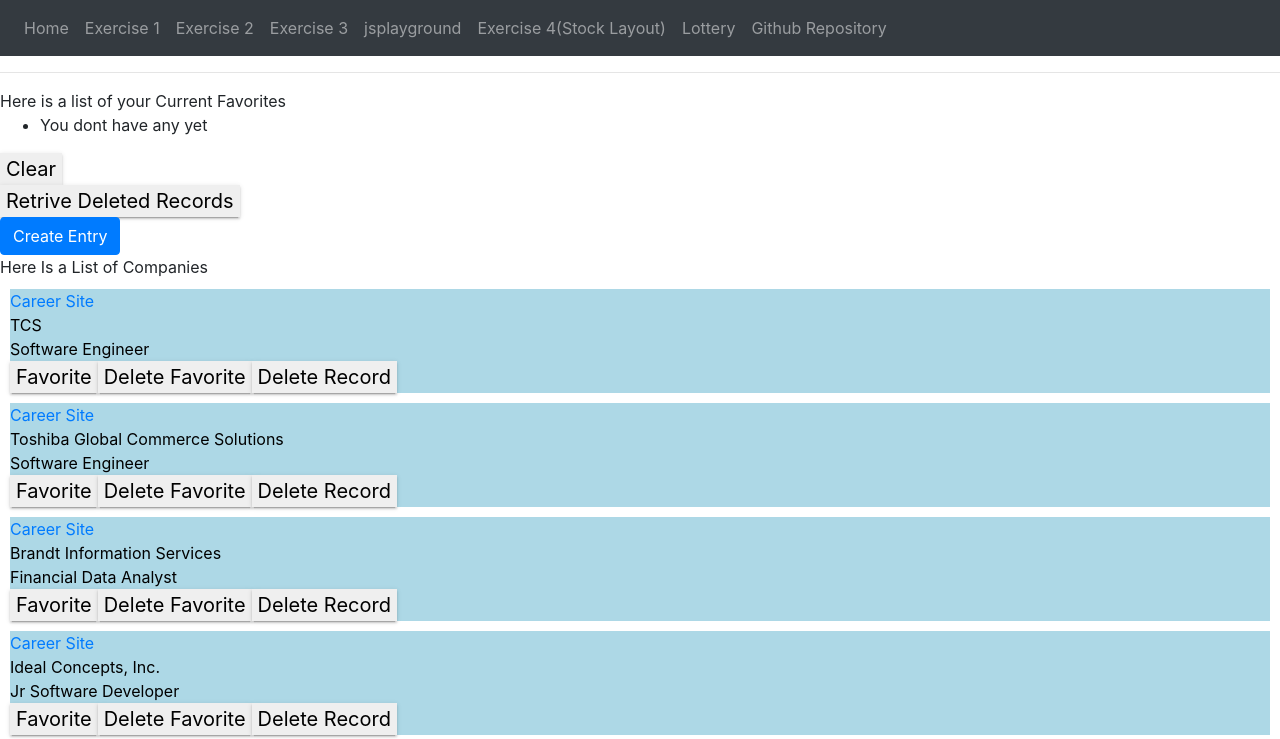
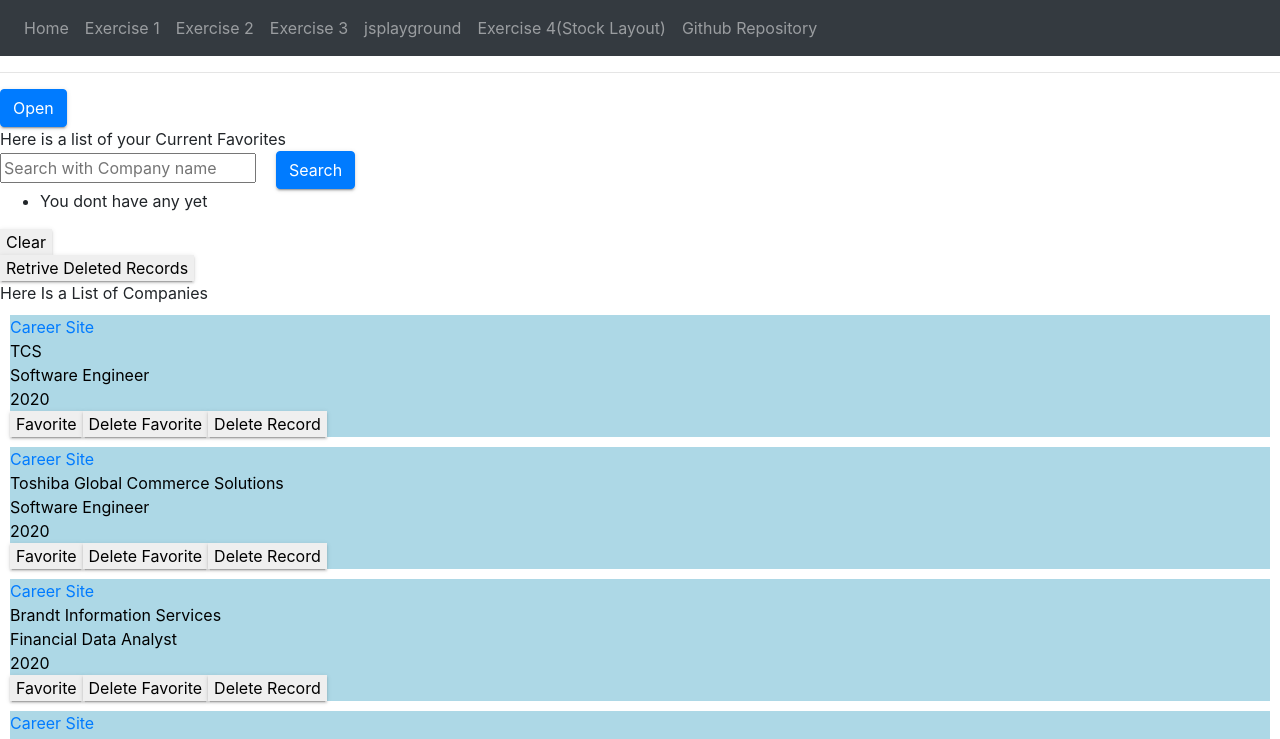
Before and after one commit to kxc3244/playground, a React (Create React App) app: page /jsplayground in a window 1280 px wide. Shown: the top 739 px of the page. Built offline with nearby package versions, Linux system fonts and the light colour scheme.

Commit message:
Search and checkbox

```diff
--- a/package.json
+++ b/package.json
@@ -3,9 +3,11 @@
   "version": "0.1.0",
   "private": true,
   "dependencies": {
+    "@material-ui/core": "^4.11.3",
     "@testing-library/jest-dom": "^5.11.9",
     "@testing-library/react": "^11.2.5",
     "@testing-library/user-event": "^12.7.1",
+    "bootstrap": "^4.6.0",
     "node-sass": "^5.0.0",
     "prop-types": "^15.7.2",
     "react": "^17.0.1",
@@ -13,6 +15,7 @@
     "react-router-dom": "^5.2.0",
     "react-scripts": "4.0.2",
     "react-tooltip": "^4.2.14",
+    "reactstrap": "^8.9.0",
     "uuid": "^8.3.2",
     "web-vitals": "^1.1.0"
   },
--- a/src/App.js
+++ b/src/App.js
@@ -24,7 +24,7 @@
             <li><Link to={'/replicate_code'} className="nav-link">Exercise 3</Link></li>
             <li><Link to={'/jsplayground'} className="nav-link">jsplayground</Link></li>
             <li><Link to={'/exercise_4'} className="nav-link">Exercise 4(Stock Layout)</Link></li>
-            <li><Link to={'/lottery'} className="nav-link">Lottery</Link></li>
+            {/* <li><Link to={'/lottery'} className="nav-link">Lottery</Link></li>  */}
 
             <li>
             <a href="https://www.github.com/kxc3244/playground" target="_blank" className="nav-link">
--- a/src/Javascript_play.js
+++ b/src/Javascript_play.js
@@ -5,6 +5,13 @@
 import { BrowserRouter as Router, Switch, Route, Link, BrowserRouter, NavLink } from 'react-router-dom';
 import Form from './components/Form/Form'
 import Home from './Home.js';
+import Modal from './Modal';
+import './bootcamp.scss'
+import CardDetails from './components/CardDetails/CardDetails'
+import {Button} from 'reactstrap'
+import Checkbox from '@material-ui/core/Checkbox';
+
+
 
 
 
@@ -366,6 +373,12 @@
       const [jobTitle,setJobTitle] =useState("");
       const [specialization,setSpecialization] =useState("");
       const [universityName,setUniversityName] =useState("");
+      const [isModelOpen,setIsModalOpen]=useState(false)
+      const [viewCurrentRecord,setViewCurrentRecord]=useState({})
+      const [searchText,setSearchText]=useState("")
+      const [searchInvoked,setSearchInvoked]=useState(false)
+      const [filteredData,setFilteredData]=useState([])
+      const [graduationYearFilter,setGraduationYearFilter]=useState({})
 
 
 
@@ -447,17 +460,98 @@
       },[])
 
 
+      function handleOnClickCard(id){
+         console.log("ONCLICK WAS CLICKED")
+         let entry =data.filter(i=>i.id === id)
+         console.log(entry,'filteredEntry');
+         setViewCurrentRecord(entry[0])
+         setIsModalOpen(true)
+      }
 
-            const givenData = data.map((item)=>{
-               const {Employer,Career_Url,Job_Title,id} =item;
+
+
+            // const givenData = data.map((item)=>{
+            //    const {Employer,Career_Url,Job_Title,id} =item;
+            //    EmployerMap.set(id,Employer)
+
+
+
+            //    return(
+
+            //    <div className="clickCard" onClick={()=>handleOnClickCard(id)}>
+            //       <Card EmployerMap={EmployerMap} Career_Url={Career_Url}
+            //       Job_Title={Job_Title} id={id} key ={id} fav={fav} setFav={setFav} deleteCard={deleteCard}/>
+
+            //    </div>
+            //    )
+
+
+            // })
+
+            const univName =filterLogic().map((i,idx,arr)=>{
+               const {Employer,Career_Url,Job_Title,id,Graduation_Year} =i;
                EmployerMap.set(id,Employer)
 
-               return(
-               <Card EmployerMap={EmployerMap} Career_Url={Career_Url} Job_Title={Job_Title} id={id} key ={id} fav={fav} setFav={setFav} deleteCard={deleteCard}/>
-               )
 
+               return (
+                   <div className='clickCard' onClick={()=>handleOnClickCard(id)}>
+                   <Card
+                  EmployerMap={EmployerMap} Career_Url={Career_Url}
+                        Job_Title={Job_Title} id={id} key ={id} fav={fav} setFav={setFav} deleteCard={deleteCard}
+                        Graduation_Year= {Graduation_Year}
+                   />
+                   </div>
+                   )
 
-            })
+               })
+
+            function handleClear(){
+               setSearchText("")
+               setSearchInvoked(false)
+               }
+
+               function handleSearch () {
+                   if(searchText.length ===0){
+                       setSearchInvoked(false)
+                   }
+                   else {
+                       setSearchInvoked(true)
+                   }
+
+                   let copyData =[...data]
+                       copyData = copyData.filter(i=>{
+                       return i.Employer.toLowerCase().includes(searchText.toLowerCase())
+                      })
+                      console.log(copyData,'copyData');
+                   if(setSearchInvoked){
+                      setFilteredData(copyData)
+                   }
+
+               }
+
+               function getGraduationYear(){
+
+                  return  Object.entries(graduationYearFilter).map(j=>{
+                      return  <span style={{display:'inlineFlex'}}>
+                     <label>{j[0]}</label>
+                     <Checkbox
+                        checked={j[1]}
+                        onChange={()=>handleGraduationDateOnChange(j[0])}
+                        inputProps={{ 'aria-label': 'primary checkbox' }}
+                      />
+                      </span>
+                   })
+
+                }
+
+                function handleGraduationDateOnChange(year){
+
+                  let copyObj= {...graduationYearFilter}
+                  copyObj[year]=!copyObj[year]
+               console.log(copyObj,'copyObj');
+               setGraduationYearFilter(copyObj)
+
+              }
 
 
 
@@ -480,13 +574,92 @@
 
             // console.log(getNthFib(6))
 
+            function filterLogic () {
+               if(searchInvoked){
+                   // return filteredData
+                  const filterByYear= filteredData.filter((i)=>{
+                const gradYear = i.Graduation_Year
+               return graduationYearFilter[gradYear]
+                  })
+                  return filterByYear
+               }
+                   return data
+               }
+
+            useEffect(()=>{
+               let getyears=filteredData.map(i=>i.Graduation_Year)
+               let unique = [...new Set(getyears)];
+
+               let obj={}
+           unique.forEach(l=>{
+                 obj[l]=true
+            })
+             setGraduationYearFilter(obj)
+
+           },[searchInvoked])
+
+
+
 
 
 
 
        return (
           <div>
+
+             {/* <Modal startButtonLabel ="Open" title="My Modal Title" body="I am having fun" startButtonColor="danger"
+             actionButtonlabel="Submit" actionButtonColor="danger" handleSubmit={handleSubmit}>
+
+             <Form
+                   careerUrl = {careerUrl}
+                   setCareerUrl={ setCareerUrl}
+                   employer = {employer}
+                   setEmployer ={setEmployer}
+                   graduationYear = {graduationYear}
+                   setGraduationYear = {setGraduationYear}
+                   jobStartDate = {jobStartDate}
+                   setJobStartDate = {setJobStartDate}
+                   jobTitle = {jobTitle}
+                   setJobTitle = {setJobTitle}
+                   specialization ={ specialization}
+                   setSpecialization = {setSpecialization}
+                   universityName ={ universityName}
+                   setUniversityName = {setUniversityName}
+                   handleSubmit={handleSubmit}/>
+             </Modal> */}
+
+
+               <Modal
+               buttonLabel="Open"
+               title="Please enter the form "
+               handleSubmit={handleSubmit}
+               isModalOpen={isModelOpen}
+               setIsModalOpen={setIsModalOpen}
+               cta_primary = "Enter"
+               cta_secondary ="Okay"
+               >
+               <CardDetails
+               Employer={viewCurrentRecord.Employer}
+               careerUrl={viewCurrentRecord.Career_Url}
+               Job_Title={viewCurrentRecord.Job_Title}
+               Job_Start_Date={viewCurrentRecord.Job_Start_Date}
+               Specialization={viewCurrentRecord.Specialization}
+               University_Name={viewCurrentRecord.University_Name}
+
+               />
+               </Modal>
              Here is a list of your Current Favorites
+             <div>
+            <input placeholder='Search with Company name'  value={searchText} onChange={(e)=>setSearchText(e.target.value)}/>
+            <span style={{marginLeft:'20px'}}><Button disabled={searchInvoked} onClick={()=>handleSearch()} color="primary">Search</Button></span>
+            {searchInvoked && <span style={{marginLeft:'20px'}}>
+               <Button onClick={()=>handleClear()} color="primary">Clear</Button>
+               {getGraduationYear()}
+
+            </span>
+
+            }
+            </div>
              <div>
                 <ul>
                 {fav.map((i)=>{
@@ -506,7 +679,7 @@
                 </div>
                 <div>
                    {/* <button onClick={()=>createEntry()}>Create Entry</button> */}
-                   <Link to={{
+                   {/* <Link to={{
                       pathname: "/form",
                       state: {
                         careerUrl : {careerUrl},
@@ -525,7 +698,9 @@
                         setUniversityName: {setUniversityName},
                         handleSubmit :{handleSubmit}
                       }
-                   }} className="btn btn-primary">Create Entry</Link>
+                   }} className="btn btn-primary">Create Entry</Link> */}
+
+
 
                    {/* <Form
                    careerUrl = {careerUrl}
@@ -546,7 +721,7 @@
                 </div>
             Here Is a List of Companies
             <div>
-               {givenData}
+               {univName}
             </div>
           </div>
        )
--- /dev/null
+++ b/src/Modal.js
@@ -0,0 +1,53 @@
+import React, { useState } from 'react';
+import { Button, Modal, ModalHeader, ModalBody, ModalFooter } from 'reactstrap';
+import PropTypes from 'prop-types'; // ES6
+
+
+const ModalExample = (props) => {
+  const {
+    buttonLabel,
+    className,
+    title,
+    buttonColor,
+    cta_primary,
+    cta_secondary,
+    children,
+    handleFormSubmit,
+    isModalOpen,
+    setIsModalOpen
+
+  } = props;
+
+//   const [modal, setModal] = useState(false);
+
+  const toggle = () => setIsModalOpen(!isModalOpen);
+
+  return (
+    <div>
+      <Button color={buttonColor} onClick={toggle}>{buttonLabel}</Button>
+      <Modal isOpen={isModalOpen} toggle={toggle} className={className}>
+        <ModalHeader toggle={toggle}>{title}</ModalHeader>
+        <ModalBody>
+            {children}
+        </ModalBody>
+        <ModalFooter>
+          <Button color="primary" onClick={handleFormSubmit}>{cta_primary}</Button>{' '}
+          <Button color="secondary" onClick={toggle}>{cta_secondary}</Button>
+        </ModalFooter>
+      </Modal>
+    </div>
+  );
+}
+
+export default ModalExample;
+
+ModalExample.defaultProps = {
+    buttonColor: 'primary',
+    cta_primary:"Enter",
+    cta_secondary:"Cancel"
+  };
+
+ModalExample.propTypes = {
+title:PropTypes.string.isRequired,
+buttonColor:PropTypes.string,
+}
--- a/src/bootcamp.scss
+++ b/src/bootcamp.scss
@@ -59,3 +59,8 @@
     margin: 10px
 
 }
+
+.clickCard:hover{
+
+    border: 2px solid red;
+}
--- a/src/components/Card/Card.js
+++ b/src/components/Card/Card.js
@@ -5,7 +5,7 @@
 import PropTypes from 'prop-types'
 import '../../bootcamp.scss'
 
-function Card({EmployerMap,Career_Url,Job_Title,id,fav,setFav,deleteCard}){
+function Card({EmployerMap,Career_Url,Job_Title,id,fav,setFav,deleteCard,Graduation_Year}){
 
 
     // console.log(id);
@@ -51,6 +51,7 @@
                             <div><Url url={Career_Url} text={'Career Site'} styleClass={'link'}/></div>
                             <div>{EmployerMap.get(id)}</div>
                             <div>{Job_Title}</div>
+                            <div>{Graduation_Year}</div>
                             <button onClick={(e)=>handleFavClick({EmployerMap,id,e,setTheme})}>Favorite</button>
                             <button onClick={(e)=>handleDeleteFav({EmployerMap,id,e,setTheme})}>Delete Favorite</button>
                             <button onClick={()=>deleteCard(id)}>Delete Record</button>
--- /dev/null
+++ b/src/components/CardDetails/CardDetails.js
@@ -0,0 +1,45 @@
+import React , {useState} from 'react';
+import './cardDetails.scss';
+import Url from '../Url/index';
+import PropTypes from 'prop-types'; // ES6
+
+
+
+function CardDetails({Employer, careerUrl, Job_Title, Job_Start_Date,setFav,Specialization,
+   fav,Id,deleteRecord,University_Name})
+
+   {
+
+
+
+ return (
+    <div>
+     {/* <Url
+     careerUrl={careerUrl}
+     mystyle="new-style"
+     >
+    Click Here
+     </Url>     */}
+    <div><Url url={careerUrl} text={'Career Site'} styleClass={'link'}/></div>
+    <div> {Employer}</div>
+    <div>{Job_Title}</div>
+    <div>{Job_Start_Date}</div>
+    <div>{Specialization}</div>
+    <div>{University_Name}</div>
+    <div>{Job_Title}</div>
+    {/* <button onClick={(e)=>handleFavoriteClick(e,Id)}>Favorite</button>
+    <button onClick={(e)=>handleUnFavoriteClick(e,Id)}>Unfavorite</button>
+    <button onClick={()=>deleteRecord(Id)}>Delete Record</button> */}
+
+
+    </div>)
+}
+
+export default CardDetails
+
+CardDetails.propTypes = {
+Employer:PropTypes.string.isRequired,
+careerUrl:PropTypes.string,
+Job_Title:PropTypes.string,
+
+}
--- /dev/null
+++ b/src/components/CardDetails/cardDetails.scss
@@ -0,0 +1,12 @@
+.card-container {
+    margin:10px;
+    padding:10px;
+    background-color: lightblue;
+
+    }
+    .card-container-fav {
+    margin:10px;
+    padding:10px;
+    background-color: lightgreen;
+
+    }
--- a/src/components/Form/Form.js
+++ b/src/components/Form/Form.js
@@ -1,25 +1,26 @@
 import ReactDOM from 'react-dom';
 import React, { useState, Component, useEffect } from 'react';
+import {Button} from 'reactstrap'
 
 
 
 
-function Form() {
-    // {careerUrl,
-    //     setCareerUrl,
-    //     employer,
-    //     setEmployer,
-    //     graduationYear,
-    //     setGraduationYear,
-    //     jobStartDate,
-    //     setJobStartDate,
-    //     jobTitle,
-    //     setJobTitle,
-    //     specialization,
-    //     setSpecialization,
-    //     universityName,
-    //     setUniversityName,
-    //     handleSubmit}
+function Form({careerUrl,
+    setCareerUrl,
+    employer,
+    setEmployer,
+    graduationYear,
+    setGraduationYear,
+    jobStartDate,
+    setJobStartDate,
+    jobTitle,
+    setJobTitle,
+    specialization,
+    setSpecialization,
+    universityName,
+    setUniversityName,
+    handleSubmit}) {
+
     // const [careerUrl,setCareerUrl] =useState("");
     // const [employer,setEmployer] =useState("");
     // const [graduationYear,setGraduationYear] =useState("");
@@ -33,21 +34,21 @@
 
     // useEffect(()=>{
 
-        const {careerUrl,
-                setCareerUrl,
-                employer,
-                setEmployer,
-                graduationYear,
-                setGraduationYear,
-                jobStartDate,
-                setJobStartDate,
-                jobTitle,
-                setJobTitle,
-                specialization,
-                setSpecialization,
-                universityName,
-                setUniversityName,
-                handleSubmit} = this.props.location.state;
+        // const {careerUrl,
+        //         setCareerUrl,
+        //         employer,
+        //         setEmployer,
+        //         graduationYear,
+        //         setGraduationYear,
+        //         jobStartDate,
+        //         setJobStartDate,
+        //         jobTitle,
+        //         setJobTitle,
+        //         specialization,
+        //         setSpecialization,
+        //         universityName,
+        //         setUniversityName,
+        //         handleSubmit} = this.props.location.state;
     // })
     // }
 
@@ -91,7 +92,7 @@
                 <label for="uName">University Name:</label><br></br>
                 <input type="text" id="uName" name="uName" onChange={(e)=>setUniversityName(e.target.value)} value={universityName} placeholder='University of Blah and Blah'></input><br></br><br></br>
 
-                <button disabled={handleDisable()} id="SubmitButton" type="submit" onClick={()=>handleSubmit()}>Submit</button>
+                {/* <Button disabled={handleDisable()} id="SubmitButton" type="submit" onClick={()=>handleSubmit()} color="primary">Submit</Button>                 */}
             </div>
           </div>
        )
--- a/src/index.js
+++ b/src/index.js
@@ -2,6 +2,7 @@
 import ReactDOM from 'react-dom';
 import { BrowserRouter } from 'react-router-dom';
 import App from './App';
+import 'bootstrap/dist/css/bootstrap.min.css';
 
 ReactDOM.render(
 <BrowserRouter>
```
Also changed, not shown: 1 other file (tests, documents, lock files or other folders).
